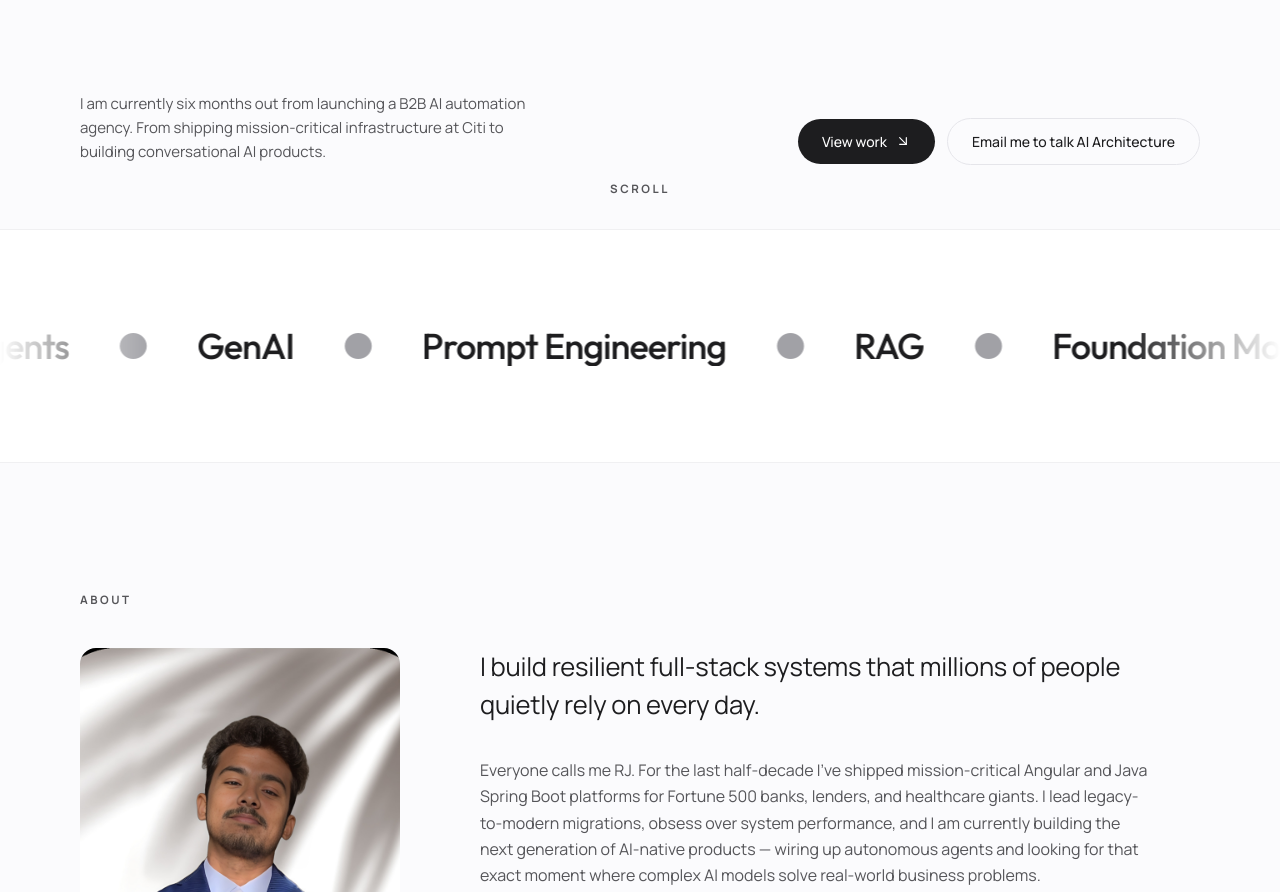
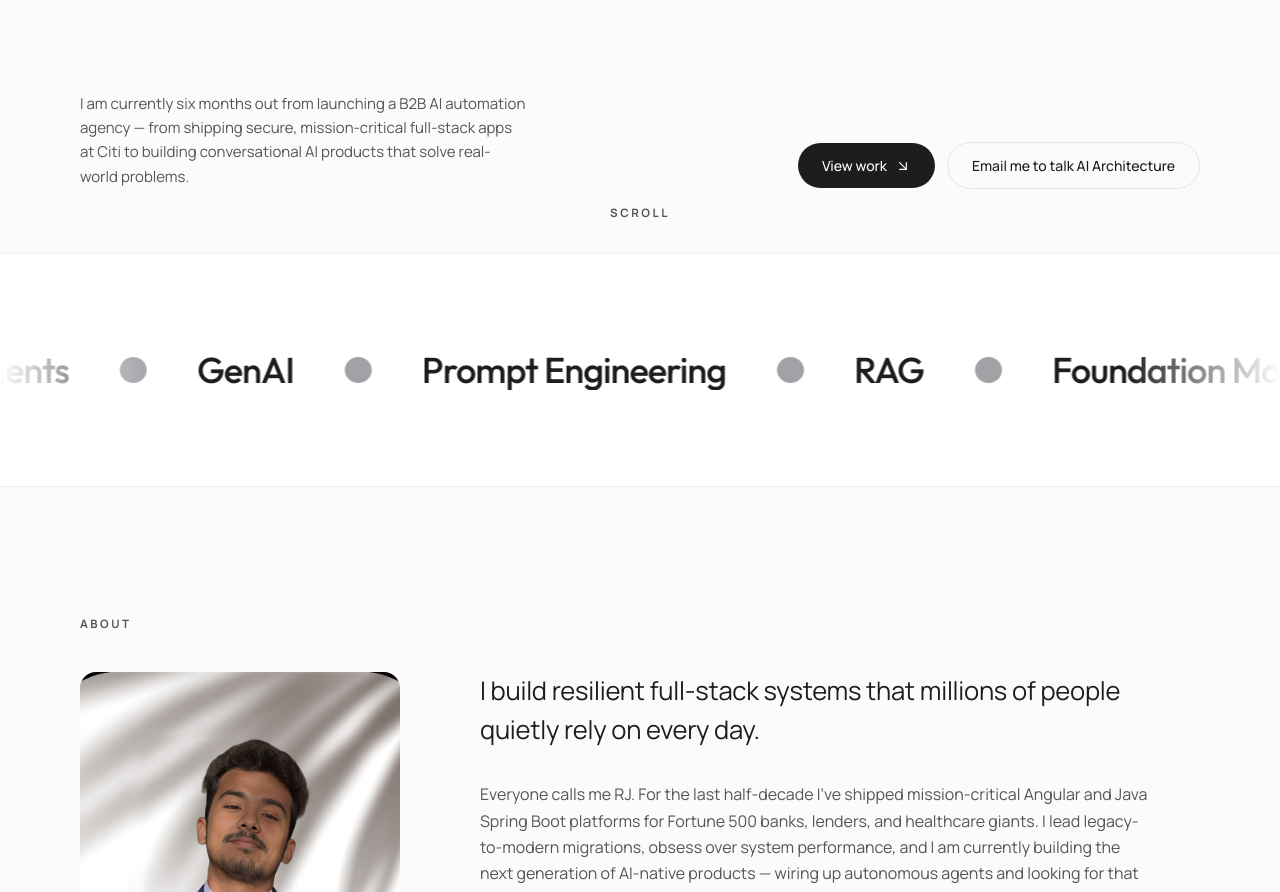
Before and after one commit to RJBOGA/portfolio, a React (Vite) app: page / in a window 1280 px wide. Shown: the part 1158-2050 px from the top of the page. Built offline with nearby package versions, Linux system fonts and the light colour scheme; the HTML template or start-up script is replaced by a standard one.

Commit message:
Changes
Co-authored-by: RJBOGA <44426627+RJBOGA@users.noreply.github.com>

```diff
--- a/src/components/sections/HeroSection.tsx
+++ b/src/components/sections/HeroSection.tsx
@@ -46,8 +46,8 @@ export default function HeroSection() {
           className="mt-14 md:mt-20 flex flex-col sm:flex-row sm:items-end sm:justify-between gap-8"
         >
           <p className="max-w-md text-[15px] leading-relaxed text-[#555559]">
-            I am currently six months out from launching a B2B AI automation agency. From
-            shipping mission-critical infrastructure at Citi to building conversational AI products.
+            I am currently six months out from launching a B2B AI automation agency — from
+            shipping secure, mission-critical full-stack apps at Citi to building conversational AI products that solve real-world problems.
           </p>
 
           <div className="flex items-center gap-3">
```
